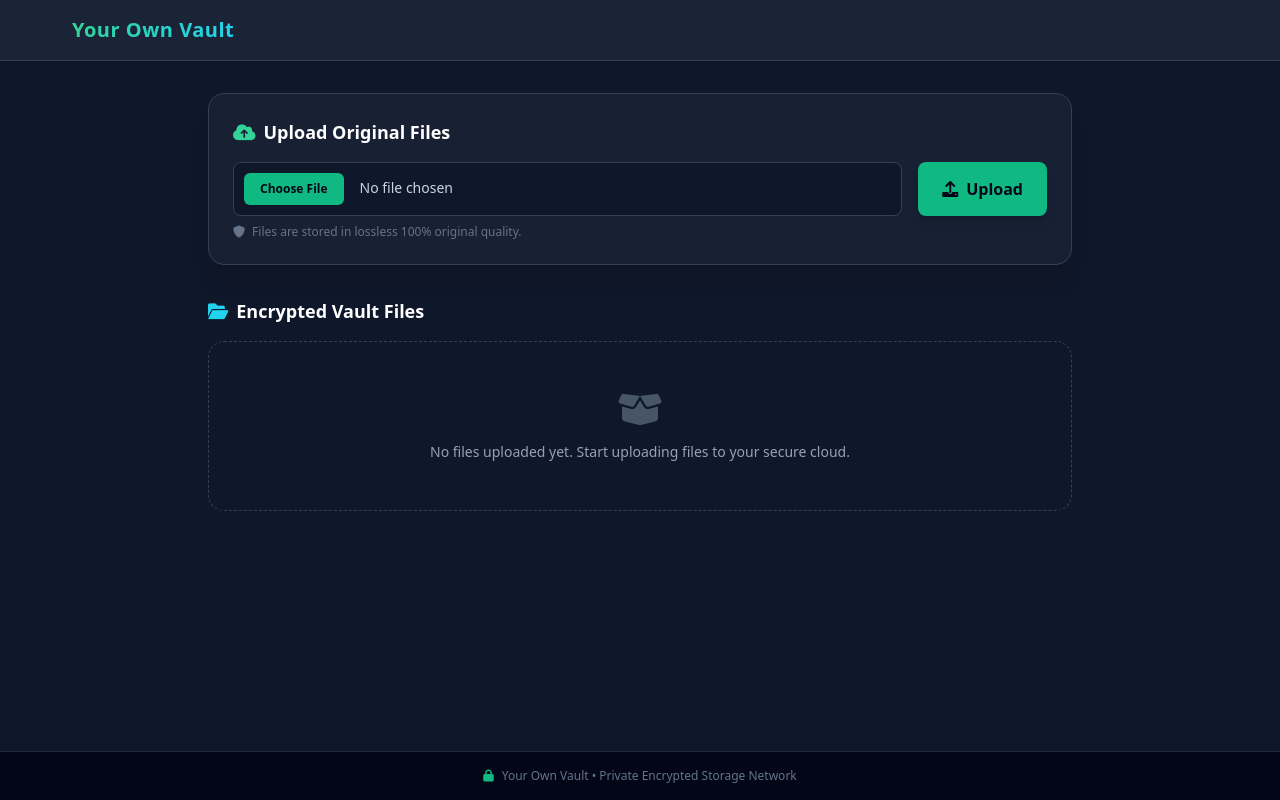
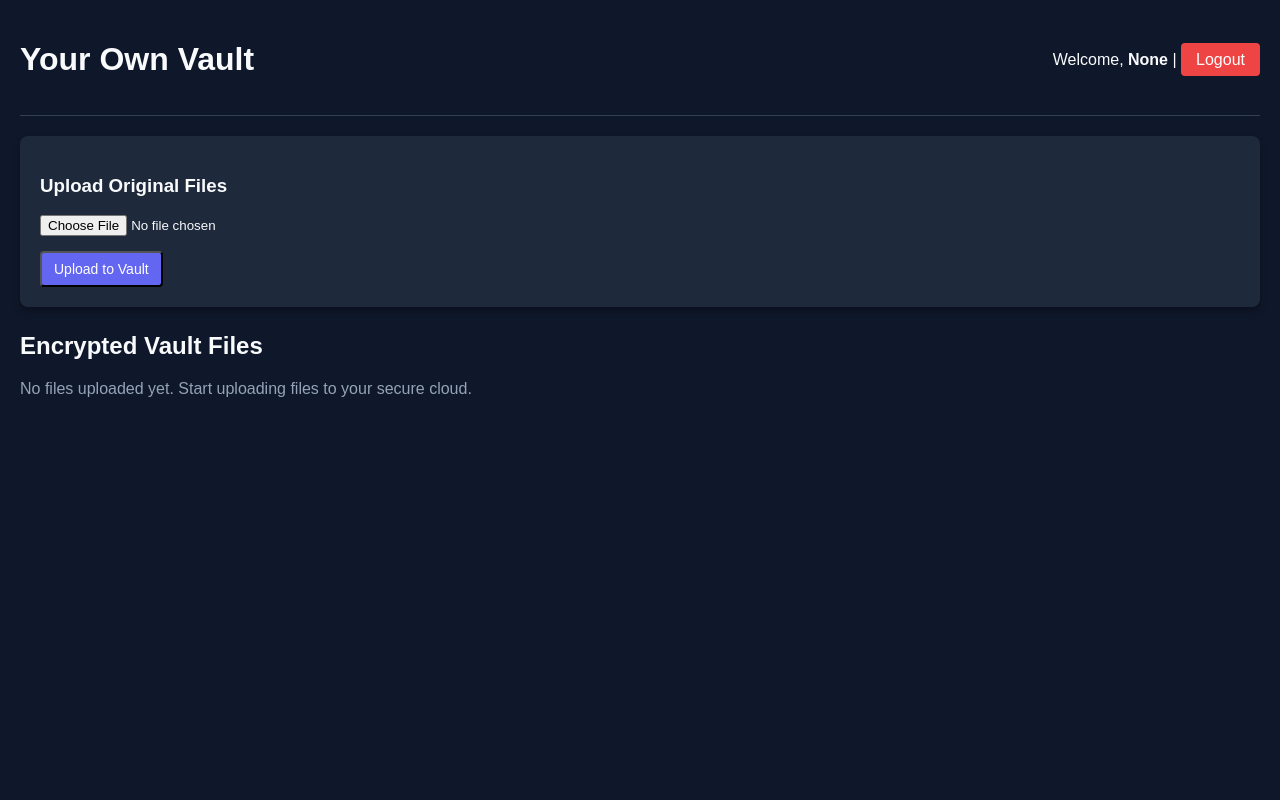
Before and after one commit to albashar12/-your-own-storage, a Python web app: template templates/dashboard.html in a window 1280 px wide. Run offline with Jinja, Linux system fonts and the light colour scheme; the template is opened without the code that fills it, so the values that code supplies are empty; some libraries are stand-ins or nearby versions.

Commit message:
Update dashboard.html

```diff
--- a/templates/dashboard.html
+++ b/templates/dashboard.html
@@ -1,115 +1,119 @@
-{% extends 'base.html' %}
-{% block content %}
-<div class="space-y-8">
-    <!-- Upload Box -->
-    <div class="bg-slate-800/60 p-6 rounded-2xl border border-slate-700 shadow-xl backdrop-blur">
-        <h3 class="text-lg font-semibold text-white mb-4 flex items-center">
-            <i class="fas fa-cloud-arrow-up text-emerald-400 mr-2"></i> Upload Original Files
-        </h3>
-        <form action="{{ url_for('dashboard') }}" method="POST" enctype="multipart/form-data" class="flex flex-col md:flex-row gap-4">
-            <input type="file" name="file" required class="flex-grow bg-slate-900 border border-slate-700 rounded-lg p-2.5 text-sm text-slate-300 file:mr-4 file:py-2 file:px-4 file:rounded-md file:border-0 file:text-xs file:font-semibold file:bg-emerald-500 file:text-slate-950 hover:file:bg-emerald-400">
-            <button type="submit" class="bg-emerald-500 hover:bg-emerald-600 text-slate-950 font-bold px-6 py-2.5 rounded-lg shadow-lg hover:shadow-emerald-500/20 transition flex items-center justify-center">
-                <i class="fas fa-upload mr-2"></i> Upload
-            </button>
-        </form>
-        <p class="text-xs text-slate-500 mt-2"><i class="fas fa-shield-alt mr-1"></i> Files are stored in lossless 100% original quality.</p>
-    </div>
+<!DOCTYPE html>
+<html lang="en">
+<head>
+    <meta charset="UTF-8">
+    <meta name="viewport" content="width=device-width, initial-scale=1.0">
+    <title>Your Own Vault - Dashboard</title>
+    <style>
+        body {
+            font-family: Arial, sans-serif;
+            background-color: #0f172a;
+            color: #f8fafc;
+            margin: 0;
+            padding: 20px;
+        }
+        .header {
+            display: flex;
+            justify-content: space-between;
+            align-items: center;
+            border-bottom: 1px solid #334155;
+            padding-bottom: 15px;
+            margin-bottom: 20px;
+        }
+        .upload-box {
+            background: #1e293b;
+            padding: 20px;
+            border-radius: 8px;
+            margin-bottom: 25px;
+            box-shadow: 0 4px 6px rgba(0,0,0,0.3);
+        }
+        .file-grid {
+            display: grid;
+            grid-template-columns: repeat(auto-fill, minmax(250px, 1fr));
+            gap: 20px;
+        }
+        .file-card {
+            background: #1e293b;
+            padding: 15px;
+            border-radius: 8px;
+            border: 1px solid #334155;
+            box-shadow: 0 2px 4px rgba(0,0,0,0.2);
+        }
+        .file-card img {
+            width: 100%;
+            height: 150px;
+            object-fit: cover;
+            border-radius: 4px;
+            margin-bottom: 10px;
+        }
+        .btn {
+            display: inline-block;
+            padding: 8px 12px;
+            background: #0ea5e9;
+            color: white;
+            text-decoration: none;
+            border-radius: 4px;
+            font-size: 14px;
+            margin-right: 5px;
+            margin-top: 5px;
+        }
+        .btn-download {
+            background: #22c55e;
+        }
+        .btn:hover {
+            opacity: 0.9;
+        }
+        .logout-btn {
+            background: #ef4444;
+            color: white;
+            padding: 8px 15px;
+            text-decoration: none;
+            border-radius: 4px;
+        }
+    </style>
+</head>
+<body>
 
-    <!-- Storage Items Grid -->
+    <div class="header">
+        <h1>Your Own Vault</h1>
         <div>
-        <h3 class="text-lg font-semibold text-white mb-4 flex items-center">
-            <i class="fas fa-folder-open text-cyan-400 mr-2"></i> Encrypted Vault Files
-        </h3>
-        {% if files %}
-        <div class="grid grid-cols-1 md:grid-cols-2 gap-4">
-            {% for f in files %}
-            {% set ext = f.filename.lower().split('.')[-1] %}
-            <div class="bg-slate-800/40 border border-slate-700/60 p-4 rounded-xl flex items-center justify-between hover:border-slate-600 transition">
-                <div class="flex items-center space-x-3 overflow-hidden">
-                    <div class="w-10 h-10 rounded-lg bg-slate-700/50 flex items-center justify-center text-emerald-400 flex-shrink-0">
-                        {% if ext in ['jpg', 'jpeg', 'png', 'gif', 'webp'] %}
-                            <i class="fas fa-image text-xl text-cyan-400"></i>
-                        {% elif ext in ['mp4', 'mkv', 'webm', 'mov'] %}
-                            <i class="fas fa-film text-xl text-amber-400"></i>
-                        {% else %}
-                            <i class="fas fa-file-shield text-xl"></i>
-                        {% endif %}
-                    </div>
-                    <div class="truncate">
-                        <p class="text-sm font-medium text-slate-200 truncate">{{ f.filename }}</p>
-                        <p class="text-xs text-slate-500">{{ (f.file_size / 1024 / 1024)|round(2) }} MB</p>
+            <span>Welcome, <strong>{{ session.get('username') }}</strong></span> |
+            <a href="{{ url_for('logout') }}" class="logout-btn">Logout</a>
         </div>
     </div>
 
-                <div class="flex items-center space-x-2 flex-shrink-0 ml-2">
-                    {% if ext in ['jpg', 'jpeg', 'png', 'gif', 'webp', 'mp4', 'webm', 'ogg'] %}
-                    <button onclick="openMediaViewer('{{ url_for('download', file_id=f.id) }}', '{{ ext }}', '{{ f.filename }}')" class="bg-slate-700/60 hover:bg-cyan-500 hover:text-slate-950 text-cyan-400 p-2 rounded-lg text-xs font-semibold transition" title="Preview">
-                        <i class="fas fa-eye"></i>
-                    </button>
+    <!-- Upload Section -->
+    <div class="upload-box">
+        <h3>Upload Original Files</h3>
+        <form action="{{ url_for('dashboard') }}" method="POST" enctype="multipart/form-data">
+            <input type="file" name="file" required style="margin-bottom: 10px; display: block;">
+            <button type="submit" class="btn" style="background: #6366f1;">Upload to Vault</button>
+        </form>
+    </div>
+
+    <!-- Stored Files Section -->
+    <h2>Encrypted Vault Files</h2>
+    {% if files %}
+        <div class="file-grid">
+            {% for file in files %}
+                <div class="file-card">
+                    <p style="word-break: break-all; font-size: 14px;"><strong>{{ file.filename }}</strong></p>
+
+                    <!-- Jodi file-ti image hoy, tahole preview dekhabe -->
+                    {% if file.mime_type and 'image' in file.mime_type %}
+                        <img src="{{ url_for('view_file', file_id=file.id) }}" alt="{{ file.filename }}">
                     {% endif %}
 
-                    <a href="{{ url_for('download', file_id=f.id) }}" class="bg-slate-700 hover:bg-emerald-500 hover:text-slate-950 text-slate-300 px-3 py-2 rounded-lg text-xs font-semibold transition flex items-center" title="Download">
-                        <i class="fas fa-download mr-1.5"></i> Download
-                    </a>
+                    <div>
+                        <a href="{{ url_for('view_file', file_id=file.id) }}" target="_blank" class="btn">View</a>
+                        <a href="{{ url_for('download', file_id=file.id) }}" class="btn btn-download">Download</a>
                     </div>
                 </div>
             {% endfor %}
         </div>
     {% else %}
-        <div class="text-center py-12 border border-dashed border-slate-700 rounded-2xl">
-            <i class="fas fa-box-open text-4xl text-slate-600 mb-3 block"></i>
-            <p class="text-slate-400 text-sm">No files uploaded yet. Start uploading files to your secure cloud.</p>
-        </div>
+        <p style="color: #94a3b8;">No files uploaded yet. Start uploading files to your secure cloud.</p>
     {% endif %}
-    </div>
-</div>
 
-<!-- Media Viewer Modal -->
-<div id="mediaModal" class="fixed inset-0 z-50 hidden bg-slate-950/80 backdrop-blur-md flex items-center justify-center p-4">
-    <div class="bg-slate-900 border border-slate-700 rounded-2xl max-w-3xl w-full p-4 relative shadow-2xl flex flex-col max-h-[90vh]">
-        <div class="flex justify-between items-center pb-3 border-b border-slate-800">
-            <h4 id="modalTitle" class="text-sm font-semibold text-slate-200 truncate">Preview</h4>
-            <button onclick="closeMediaViewer()" class="text-slate-400 hover:text-rose-400 text-lg px-2">
-                <i class="fas fa-times"></i>
-            </button>
-        </div>
-        <div class="flex-grow flex items-center justify-center overflow-auto py-4">
-            <div id="modalContent" class="w-full flex justify-center items-center">
-            </div>
-        </div>
-    </div>
-</div>
-
-<script>
-    function openMediaViewer(url, ext, filename) {
-        const modal = document.getElementById('mediaModal');
-        const contentDiv = document.getElementById('modalContent');
-        const title = document.getElementById('modalTitle');
-
-        title.innerText = filename;
-        contentDiv.innerHTML = '';
-
-        if (['jpg', 'jpeg', 'png', 'gif', 'webp'].includes(ext)) {
-            contentDiv.innerHTML = `<img src="${url}" class="max-h-[70vh] max-w-full rounded-lg object-contain shadow-lg">`;
-        } else if (['mp4', 'webm', 'ogg'].includes(ext)) {
-            contentDiv.innerHTML = `<video controls autoplay class="max-h-[70vh] max-w-full rounded-lg shadow-lg"><source src="${url}" type="video/${ext === 'mov' ? 'mp4' : ext}"></video>`;
-        }
-
-        modal.classList.remove('hidden');
-    }
-
-    function closeMediaViewer() {
-        const modal = document.getElementById('mediaModal');
-        const contentDiv = document.getElementById('modalContent');
-        contentDiv.innerHTML = '';
-        modal.classList.add('hidden');
-    }
-
-    window.onclick = function(event) {
-        const modal = document.getElementById('mediaModal');
-        if (event.target == modal) {
-            closeMediaViewer();
-        }
-    }
-</script>
-{% endblock %}
+</body>
+</html>
```
Lines whose indentation alone changed are shown as unchanged.
